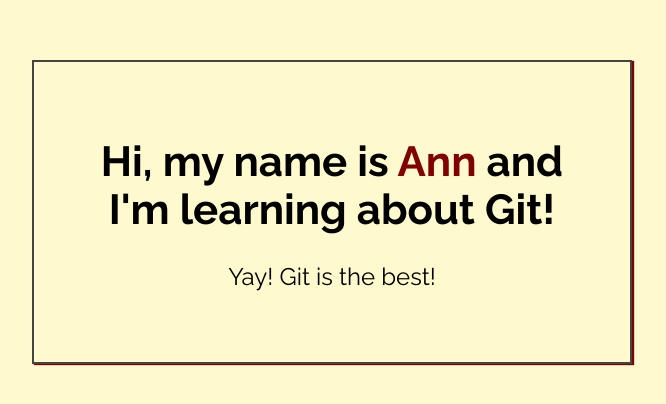
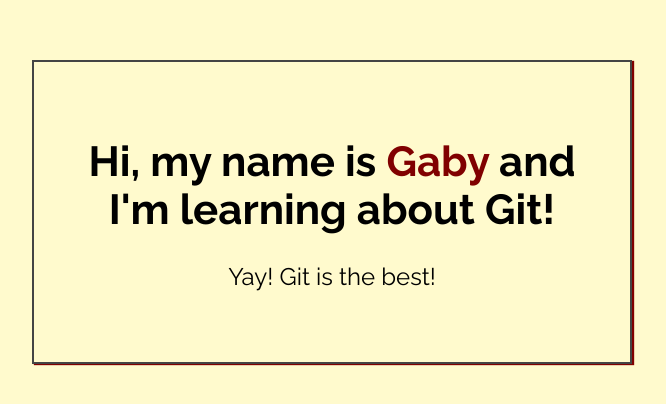
Before and after one commit to GVangberg/my-first-repo, a plain HTML site: page index.html in a window 1280 px wide. Shown: the part 188-592 px from the top of the page, without its empty margins (308-974 px from the left). Drawn offline with Linux system fonts and the light colour scheme.

Commit message:
Added name to index-html

```diff
--- a/index.html
+++ b/index.html
@@ -14,7 +14,7 @@
 <body>
 
     <div class="greeting">
-        <h1>Hi, my name is <span class="highlight">Ann</span> and I'm learning about Git! </h1>
+        <h1>Hi, my name is <span class="highlight">Gaby</span> and I'm learning about Git! </h1>
 
         <p>Yay! Git is the best!</p>
     </div>
```
